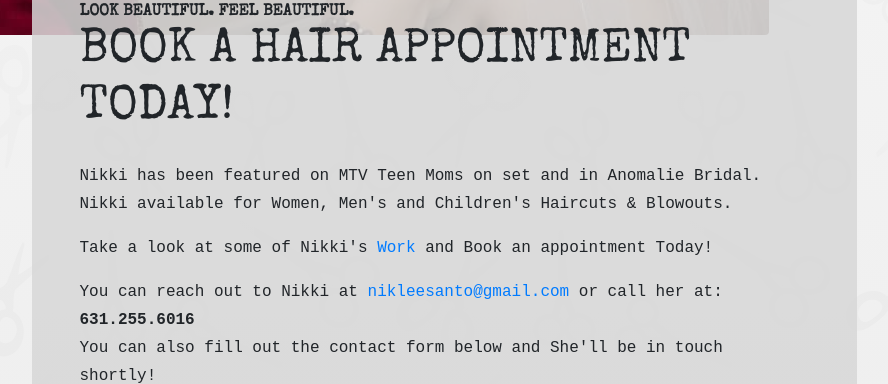
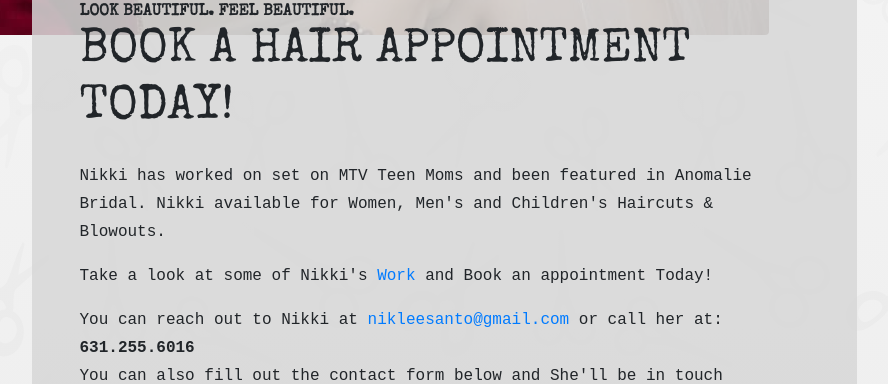
Before and after one commit to PaigePonzeka/NikkiHairstyles, a website: page contact.html in a window 1280 px wide. Shown: the part 1259-1643 px from the top of the page, without its empty margins (196-1084 px from the left). Drawn offline with nearby package versions, Linux system fonts and the light colour scheme.

Commit message:
UpdatingContact

```diff
--- a/contact.html
+++ b/contact.html
@@ -76,7 +76,7 @@
                   <span class="section-heading-lower"> Book a Hair Appointment Today!</span>
                 </h2>
                 <p>
-                   Nikki has been featured on MTV Teen Moms on set and in Anomalie Bridal. Nikki available for Women, Men's and Children's Haircuts & Blowouts.
+                   Nikki has worked on set on  MTV Teen Moms and been featured in Anomalie Bridal. Nikki available for Women, Men's and Children's Haircuts & Blowouts.
                 </p>
                 <p>
                   Take a look at some of Nikki's <a href="work.html">Work</a> and Book an appointment Today!
```
